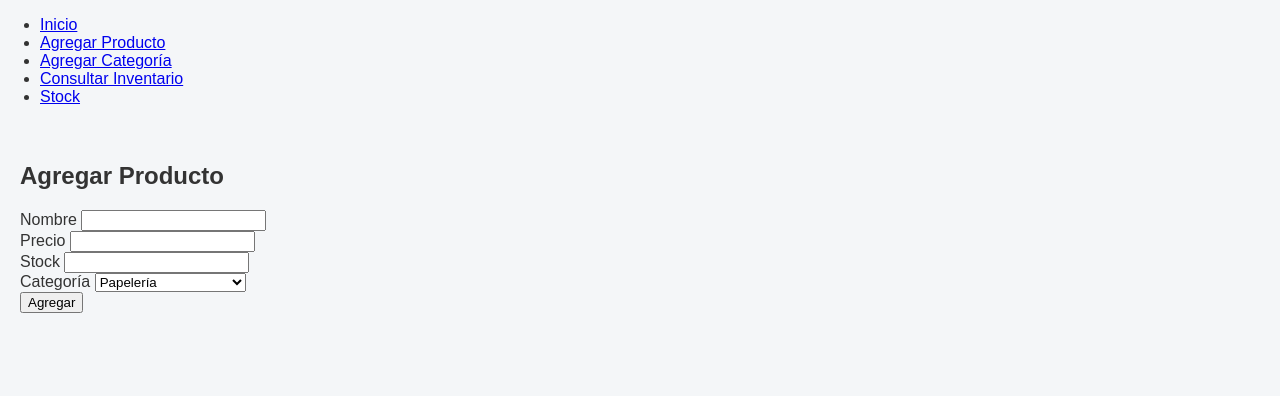
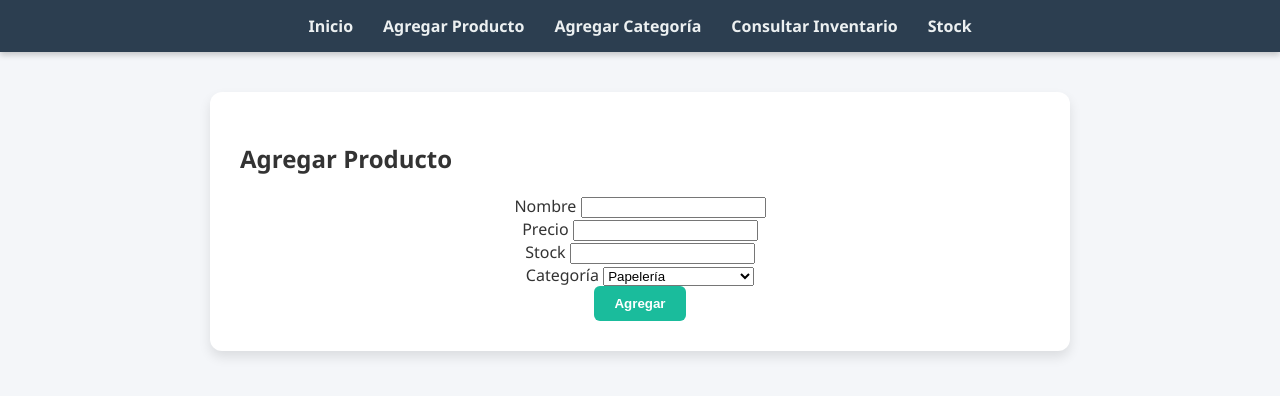
Before and after one commit to Krls26/inventario-flask, a Flask app: page /agregar_producto in a window 1280 px wide. Shown: the top 396 px of the page. Run offline with Flask 3, Linux system fonts and the light colour scheme.

Commit message:
correcion

```diff
--- a/templates/base.html
+++ b/templates/base.html
@@ -4,6 +4,79 @@
     <meta charset="UTF-8">
     <title>Inventario</title>
     <link rel="stylesheet" href="{{ url_for('static', filename='style.css') }}">
+    <style>
+        body {
+            font-family: 'Segoe UI', Tahoma, Geneva, Verdana, sans-serif;
+            background: #f4f6f9;
+            margin: 0;
+            padding: 0;
+        }
+        header {
+            background: #2c3e50;
+            padding: 15px 30px;
+            box-shadow: 0 3px 6px rgba(0,0,0,0.2);
+        }
+        nav ul {
+            list-style: none;
+            display: flex;
+            justify-content: center;
+            margin: 0;
+            padding: 0;
+        }
+        nav ul li {
+            margin: 0 15px;
+        }
+        nav ul li a {
+            color: #ecf0f1;
+            text-decoration: none;
+            font-weight: 600;
+            transition: color 0.3s;
+        }
+        nav ul li a:hover {
+            color: #1abc9c;
+        }
+        main {
+            max-width: 800px;
+            margin: 40px auto;
+            background: white;
+            padding: 30px;
+            border-radius: 12px;
+            box-shadow: 0 6px 12px rgba(0,0,0,0.1);
+        }
+        h1 {
+            text-align: center;
+            color: #2c3e50;
+        }
+        p {
+            text-align: center;
+            color: #555;
+        }
+        form {
+            text-align: center;
+            margin-top: 20px;
+        }
+        input[type="file"] {
+            margin: 10px 0;
+            padding: 10px;
+            border: 2px dashed #1abc9c;
+            border-radius: 8px;
+            background: #ecfdf5;
+            cursor: pointer;
+        }
+        button {
+            padding: 10px 20px;
+            background: #1abc9c;
+            border: none;
+            border-radius: 6px;
+            color: white;
+            font-weight: bold;
+            cursor: pointer;
+            transition: background 0.3s;
+        }
+        button:hover {
+            background: #16a085;
+        }
+    </style>
 </head>
 <body>
     <header>
@@ -16,11 +89,18 @@
                 <li><a href="{{ url_for('stock') }}">Stock</a></li>
             </ul>
         </nav>
-
     </header>
 
     <main>
-        {% block content %}{% endblock %}
+        {% block content %}
+        <h1>Bienvenido al Inventario</h1>
+        <p>Sube un archivo Excel para importar el inventario:</p>
+
+        <form action="/" method="POST" enctype="multipart/form-data">
+            <input type="file" name="archivo_excel" accept=".xlsx,.xls">
+            <button type="submit">Importar</button>
+        </form>
+        {% endblock %}
     </main>
 </body>
 </html>
```
Also changed, not shown: templates/inicio.html (deleted, +0 -11 lines). Lines whose indentation alone changed are shown as unchanged.
